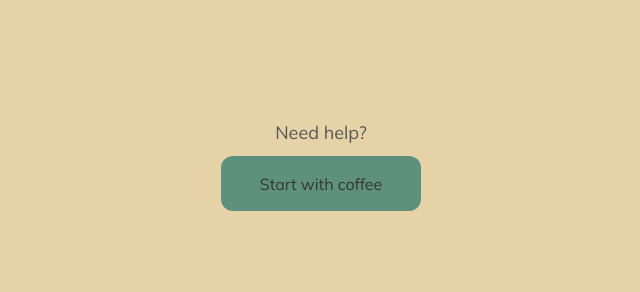
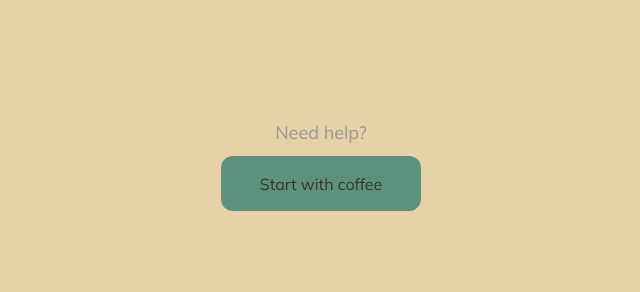
Before and after one commit to RebeccaHale/UI-Final-Project, a Flask app: page / in a window 1280 px wide. Shown: the part 508-800 px from the top of the page, without its empty margins (319-959 px from the left). Run offline with Flask 2, Linux system fonts and the light colour scheme; some libraries are stand-ins or nearby versions.

Commit message:
fixed grays

```diff
--- a/static/main.css
+++ b/static/main.css
@@ -21,14 +21,14 @@ body {
     margin-bottom: -30px;
     font-size: 18px;
     text-align: center;
-    color: rgb(87, 87, 87);
+    color: rgb(153, 150, 150);
 }
 #click_decider{
     margin-top: 140px;
     margin-bottom: -130px;
     font-size: 18px;
     text-align: center;
-    color: rgb(87, 87, 87);
+    color: rgb(153, 150, 150);
 }
 .naturaltanbackgroundcolor{
   background-color: #e5d2a7;
```
